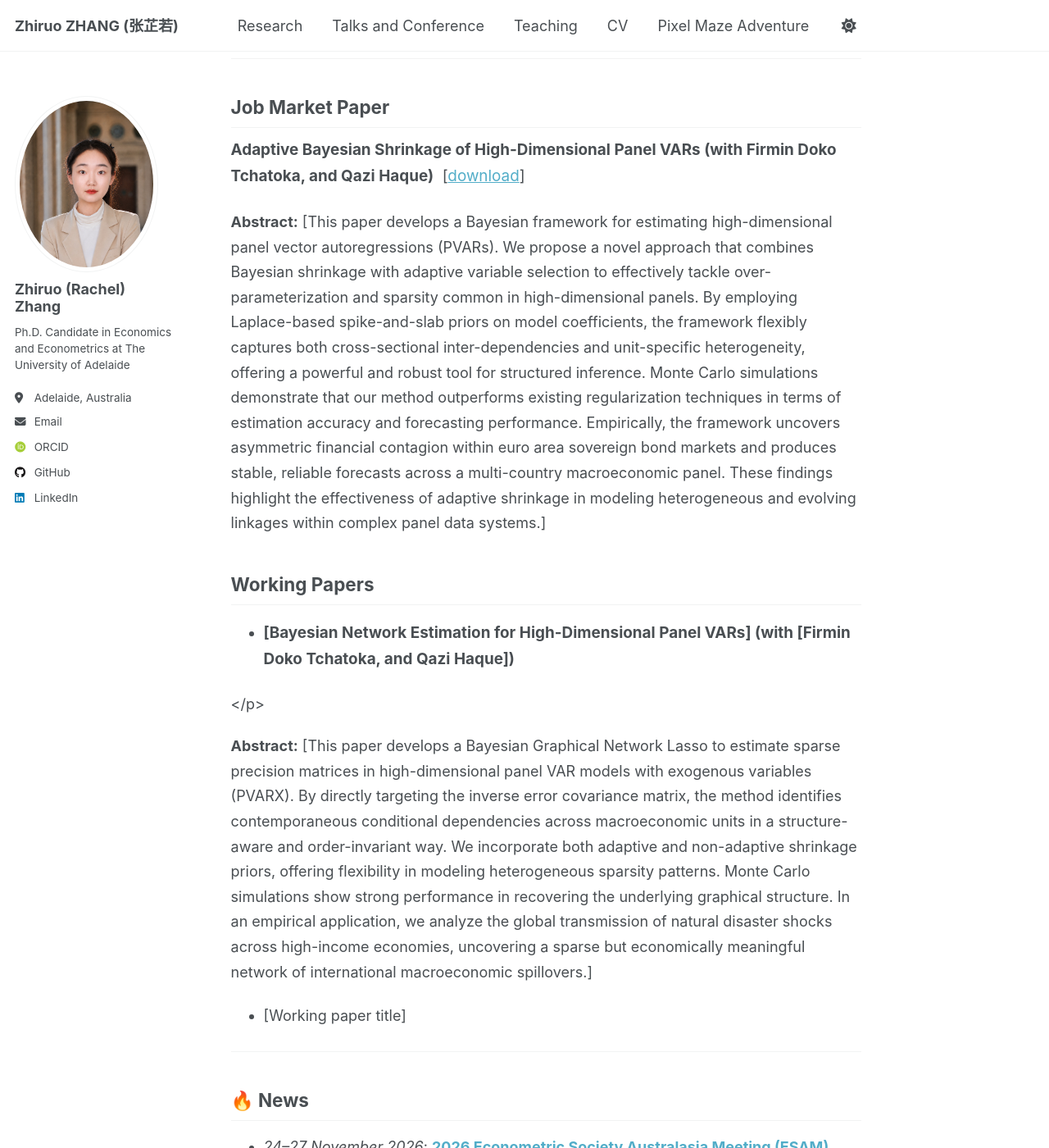
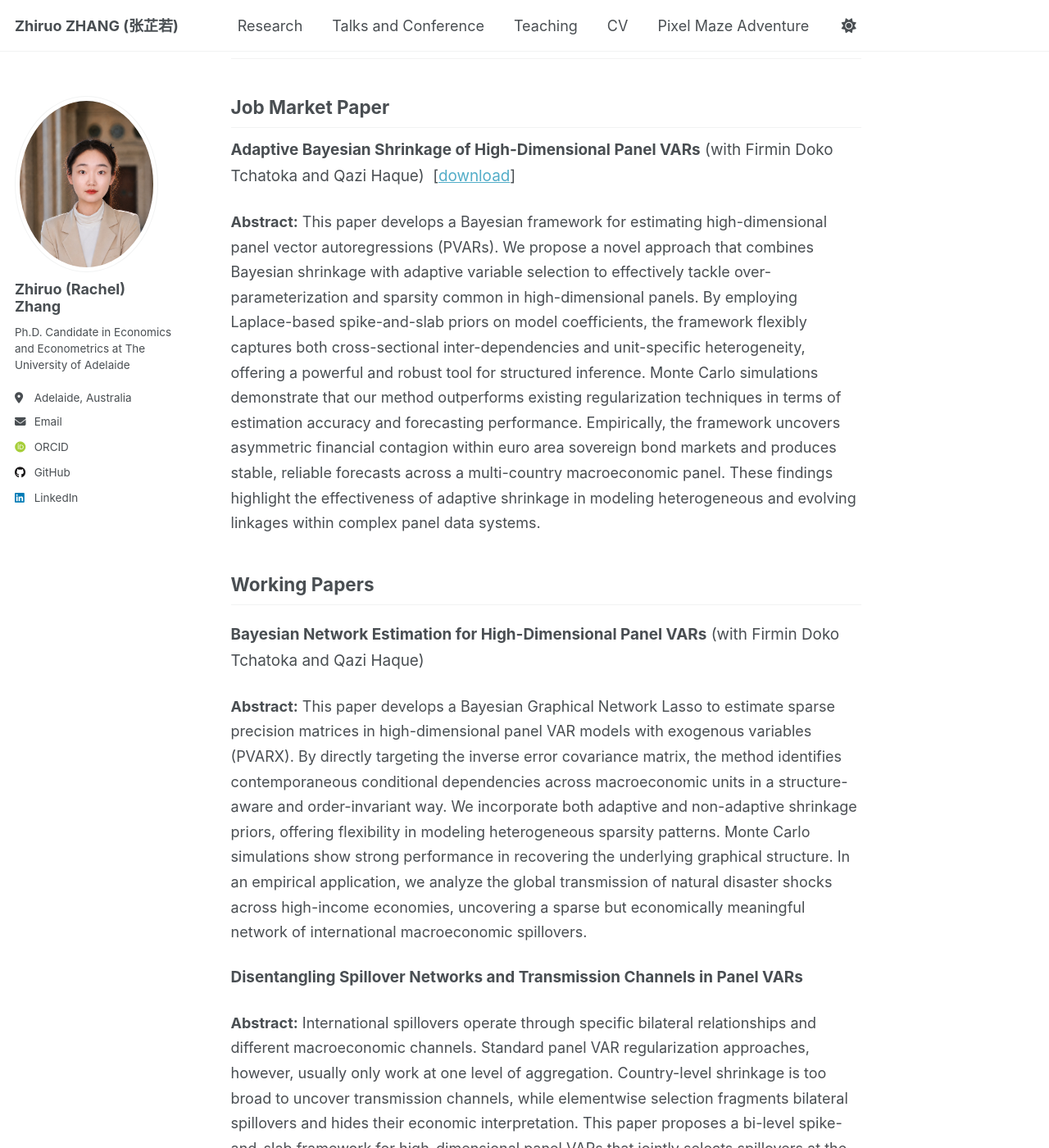
Before and after one commit to zhiruozzr/zhiruozzr.github.io, a Jekyll site: the page built from _pages/about.md, in a window 1280 px wide and 1400 px high, scrolled down 467 px. Shown: the whole window at 82% size. Built offline with Jekyll 4.4.1, drawn with Linux system fonts in a browser that asks for light colours; some web fonts are replaced; a script that is not in the unit is left out; some of the changed text lies outside the part shown.

Commit message:
Update about page with new content and formatting

```diff
--- a/_pages/about.md
+++ b/_pages/about.md
@@ -34,23 +34,30 @@ Email me here: <a href="mailto:zhiruo.zhang@adelaide.edu.au">zhiruo.zhang@adelai
 ## Job Market Paper
 
 <p style="font-size:1.05rem; line-height:1.7;">
-<strong>Adaptive Bayesian Shrinkage of High-Dimensional Panel VARs (with Firmin Doko Tchatoka, and Qazi Haque)</strong> &nbsp;[<a href="/files/Adaptive.pdf" target="_blank">download</a>]
+<strong>Adaptive Bayesian Shrinkage of High-Dimensional Panel VARs</strong> (with Firmin Doko Tchatoka and Qazi Haque) &nbsp;[<a href="/files/Adaptive.pdf" target="_blank">download</a>]
 </p>
 
 <p style="font-size:1rem; line-height:1.7;">
-<strong>Abstract:</strong> [This paper develops a Bayesian framework for estimating high-dimensional panel vector autoregressions (PVARs). We propose a novel approach that combines Bayesian shrinkage with adaptive variable selection to effectively tackle over-parameterization and sparsity common in high-dimensional panels. By employing Laplace-based spike-and-slab priors on model coefficients, the framework flexibly captures both cross-sectional inter-dependencies and unit-specific heterogeneity, offering a powerful and robust tool for structured inference. Monte Carlo simulations demonstrate that our method outperforms existing regularization techniques in terms of estimation accuracy and forecasting performance. Empirically, the framework uncovers asymmetric financial contagion within euro area sovereign bond markets and produces stable, reliable forecasts across a multi-country macroeconomic panel. These findings highlight the effectiveness of adaptive shrinkage in modeling heterogeneous and evolving linkages within complex panel data systems.]
+<strong>Abstract:</strong> This paper develops a Bayesian framework for estimating high-dimensional panel vector autoregressions (PVARs). We propose a novel approach that combines Bayesian shrinkage with adaptive variable selection to effectively tackle over-parameterization and sparsity common in high-dimensional panels. By employing Laplace-based spike-and-slab priors on model coefficients, the framework flexibly captures both cross-sectional inter-dependencies and unit-specific heterogeneity, offering a powerful and robust tool for structured inference. Monte Carlo simulations demonstrate that our method outperforms existing regularization techniques in terms of estimation accuracy and forecasting performance. Empirically, the framework uncovers asymmetric financial contagion within euro area sovereign bond markets and produces stable, reliable forecasts across a multi-country macroeconomic panel. These findings highlight the effectiveness of adaptive shrinkage in modeling heterogeneous and evolving linkages within complex panel data systems.
 </p>
 
 ## Working Papers
 
-- <p style="font-size:1.05rem; line-height:1.7;">
-<strong>[Bayesian Network Estimation for High-Dimensional Panel VARs] (with [Firmin Doko Tchatoka, and Qazi Haque])</strong>
+<p style="font-size:1.05rem; line-height:1.7; margin-top:20px;">
+<strong>Bayesian Network Estimation for High-Dimensional Panel VARs</strong> (with Firmin Doko Tchatoka and Qazi Haque)
 </p>
 
 <p style="font-size:1rem; line-height:1.7;">
-<strong>Abstract:</strong> [This paper develops a Bayesian Graphical Network Lasso to estimate sparse precision matrices in high-dimensional panel VAR models with exogenous variables (PVARX). By directly targeting the inverse error covariance matrix, the method identifies contemporaneous conditional dependencies across macroeconomic units in a structure-aware and order-invariant way. We incorporate both adaptive and non-adaptive shrinkage priors, offering flexibility in modeling heterogeneous sparsity patterns. Monte Carlo simulations show strong performance in recovering the underlying graphical structure. In an empirical application, we analyze the global transmission of natural disaster shocks across high-income economies, uncovering a sparse but economically meaningful network of international macroeconomic spillovers.]
+<strong>Abstract:</strong> This paper develops a Bayesian Graphical Network Lasso to estimate sparse precision matrices in high-dimensional panel VAR models with exogenous variables (PVARX). By directly targeting the inverse error covariance matrix, the method identifies contemporaneous conditional dependencies across macroeconomic units in a structure-aware and order-invariant way. We incorporate both adaptive and non-adaptive shrinkage priors, offering flexibility in modeling heterogeneous sparsity patterns. Monte Carlo simulations show strong performance in recovering the underlying graphical structure. In an empirical application, we analyze the global transmission of natural disaster shocks across high-income economies, uncovering a sparse but economically meaningful network of international macroeconomic spillovers.
 </p>
-- [Working paper title]
+
+<p style="font-size:1.05rem; line-height:1.7; margin-top:20px;">
+<strong>Disentangling Spillover Networks and Transmission Channels in Panel VARs</strong>
+</p>
+
+<p style="font-size:1rem; line-height:1.7;">
+<strong>Abstract:</strong> International spillovers operate through specific bilateral relationships and different macroeconomic channels. Standard panel VAR regularization approaches, however, usually only work at one level of aggregation. Country-level shrinkage is too broad to uncover transmission channels, while elementwise selection fragments bilateral spillovers and hides their economic interpretation. This paper proposes a bi-level spike-and-slab framework for high-dimensional panel VARs that jointly selects spillovers at the country-pair level and variables within active spillover blocks. The approach delivers an interpretable bilateral spillover network together with a decomposition of transmission channels. An EM-based algorithm enables efficient estimation even with the nonconvex prior structure. Monte Carlo experiments demonstrate improved spillover detection relative to existing methods. An application to OECD macroeconomic data reveals a sparse but structured global network dominated by a small set of hub countries and real-side transmission channels.
+</p>
 
 <hr style="margin-top:30px; margin-bottom:20px;">
 
@@ -67,17 +74,3 @@ Email me here: <a href="mailto:zhiruo.zhang@adelaide.edu.au">zhiruo.zhang@adelai
   </em><br>
   <em>人生到处知何似？应似飞鸿踏雪泥。</em>
 </div>
-
-
-<!--<h2>🎮 Posterior not mixing? Let the cap jump instead </h2>
-<p style="color:#666;">Click → hold Space → jump. A tiny academic break.</p>
-
-<div style="max-width:480px;padding:16px;background:#fff;border-radius:12px;box-shadow:0 2px 8px rgba(0,0,0,0.08);margin:14px auto 0;">
-  <canvas id="mini-game" width="400" height="260" style="display:block;margin:0 auto;border-radius:10px;background:#cce0ff;"></canvas>
-</div>
-
-<p style="font-size:0.9rem;color:#777;margin-top:8px;text-align:center;">
-  🍵 Tip: landing on a coffee bonus means you probably need a refill.
-</p>
-
-<script src="/assets/js/game.js"></script> -->
```
Also changed, not shown: other parts of _pages/about.md (+1 -1 lines).
